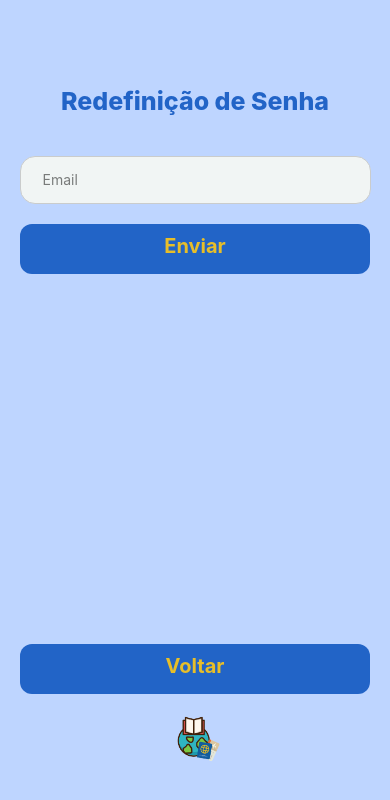
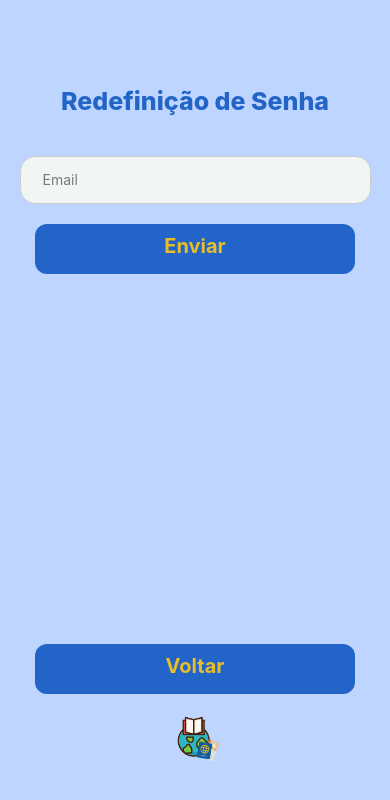
Before and after one commit to Laisbn/exchangeU-app-front, a React Native app: screen /PassForgot in a window 390 px wide. Shown: the top 800 px of the page. Built offline with nearby package versions, Linux system fonts and the light colour scheme.

Commit message:
fix_buttons_passForgot

```diff
--- a/src/screens/PassForgot.js
+++ b/src/screens/PassForgot.js
@@ -86,13 +86,13 @@ const PassForgot = ({ navigation }) => {
               }}
             />
           </View>
-          <View>
+          <View style={{justifyContent:'center', alignItems:'center'}}>
             <Button
               title="Enviar"
               onPress={handleForgotPassword}
               style={{
                 marginTop: 70,
-                width: 350,
+                width:320,
                 marginBottom: 30,
                 alignItems: "center",
                 justifyContent: "center",
@@ -103,7 +103,7 @@ const PassForgot = ({ navigation }) => {
               onPress={() => navigation.navigate("Login")}
               style={{
                 marginTop: 340,
-                width: 350,
+                width: 320,
                 marginBottom: 15,
                 alignItems: "center",
                 justifyContent: "center",
```
